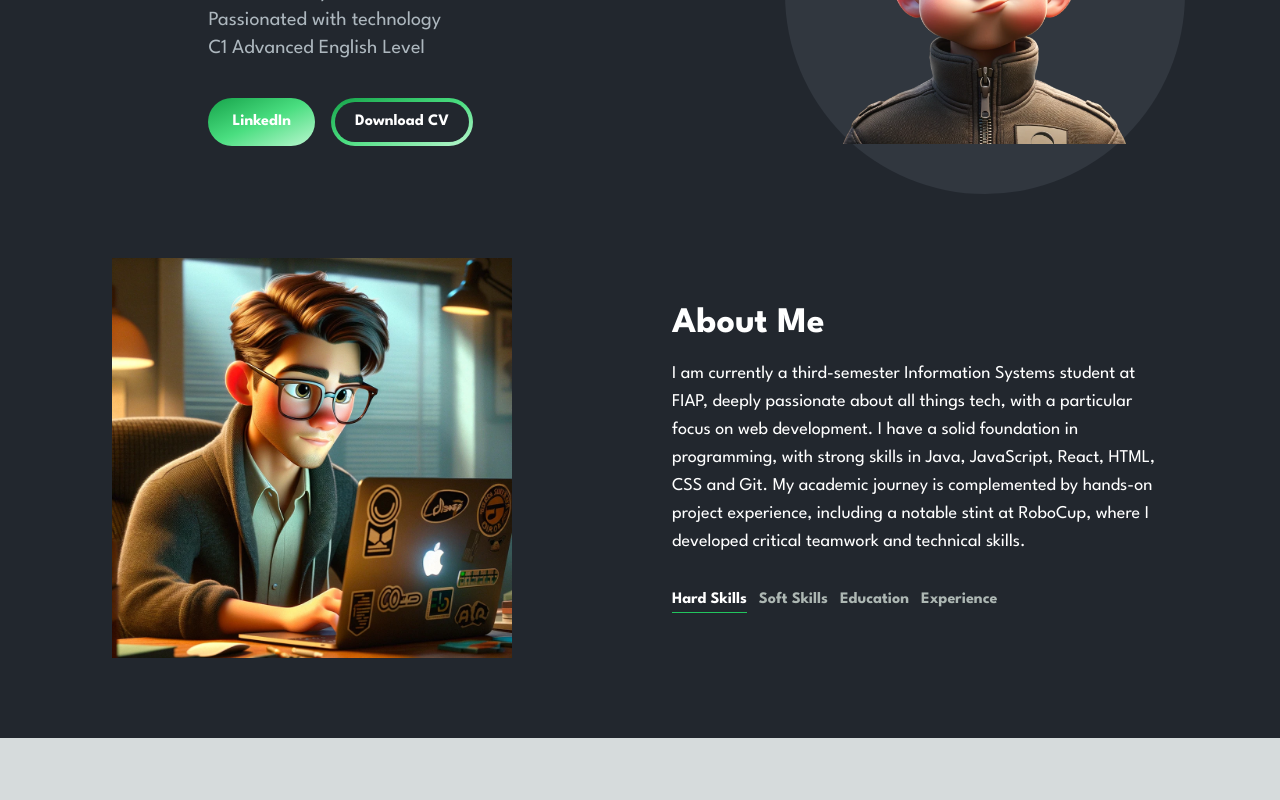
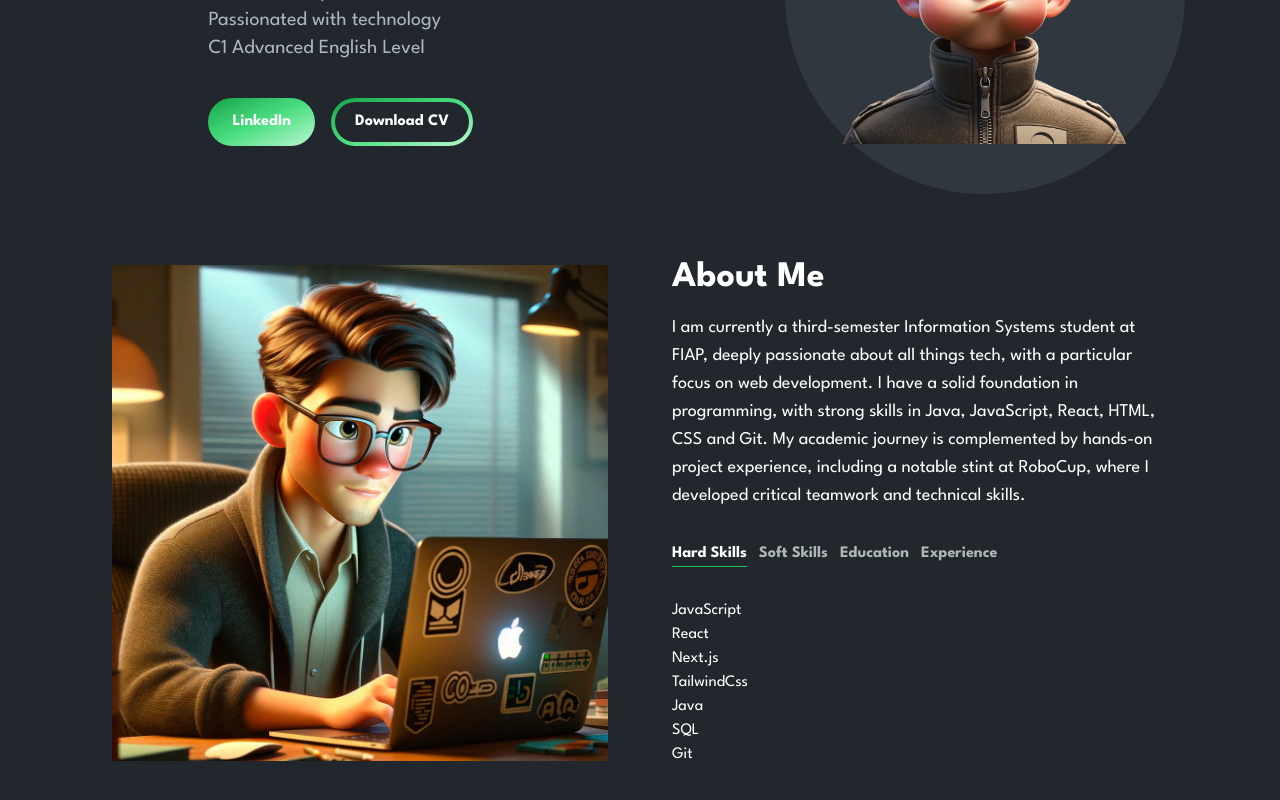
Before and after one commit to giovannibraaga/Portfolio, a Next.js app: page / in a window 1280 px wide. Shown: the part 318-1118 px from the top of the page. Before the commit the page ends 1056 px from the top, so only its background shows below. Built offline with nearby package versions, Linux system fonts and the light colour scheme.

Commit message:
feat: addded content to the 'TabButtons

```diff
--- a/app/components/AboutSection.jsx
+++ b/app/components/AboutSection.jsx
@@ -15,14 +15,14 @@ const TAB_DATA = [
         <li>Next.js</li>
         <li>TailwindCss</li>
         <li>Java</li>
-        <li>Spring Boot</li>
         <li>SQL</li>
+        <li>Git</li>
       </ul>
     ),
   },
   {
     title: "Soft Skills",
-    id: "hardSkills",
+    id: "softSkills",
     content: (
       <ul>
         <li>Teamwork</li>
@@ -38,7 +38,7 @@ const TAB_DATA = [
     id: "education",
     content: (
       <ul>
-        <li>Information Systems - FIAP (2023-2026)</li>
+        <li>Faculdade de Informática e Administração Paulista - (2023-2026)</li>
       </ul>
     ),
   },
@@ -47,8 +47,8 @@ const TAB_DATA = [
     id: "experience",
     content: (
       <ul>
-        <li>Administration - 3s Sistems (2020-2024)</li>
-        <li>Deplhi Software Engineer - 3s Sistems(2024-Current)</li>
+        <li>Administration - 3s Sistems - (2020-2024)</li>
+        <li>Deplhi Software Engineer - 3s Sistems - (2024-Current)</li>
       </ul>
     ),
   },
@@ -70,10 +70,10 @@ const AboutSection = () => {
         <Image
           alt="A guy with a macbook coding"
           src="/images/coding.png"
-          width={400}
-          height={400}
+          width={500}
+          height={500}
         />
-        <div>
+        <div className="mt-4 md:mt-0 text-left flex flex-col h-full">
           <h2 className="text-4xl font-bold text-white mb-4">About Me</h2>
           <p className="text-base lg:text-lg">
             I am currently a third-semester Information Systems student at FIAP,
@@ -110,6 +110,9 @@ const AboutSection = () => {
               Experience{" "}
             </TabButton>
           </div>
+          <div className="mt-8 ">
+            {TAB_DATA.find((t) => t.id === tab).content}
+          </div>
         </div>
       </div>
     </section>
```
